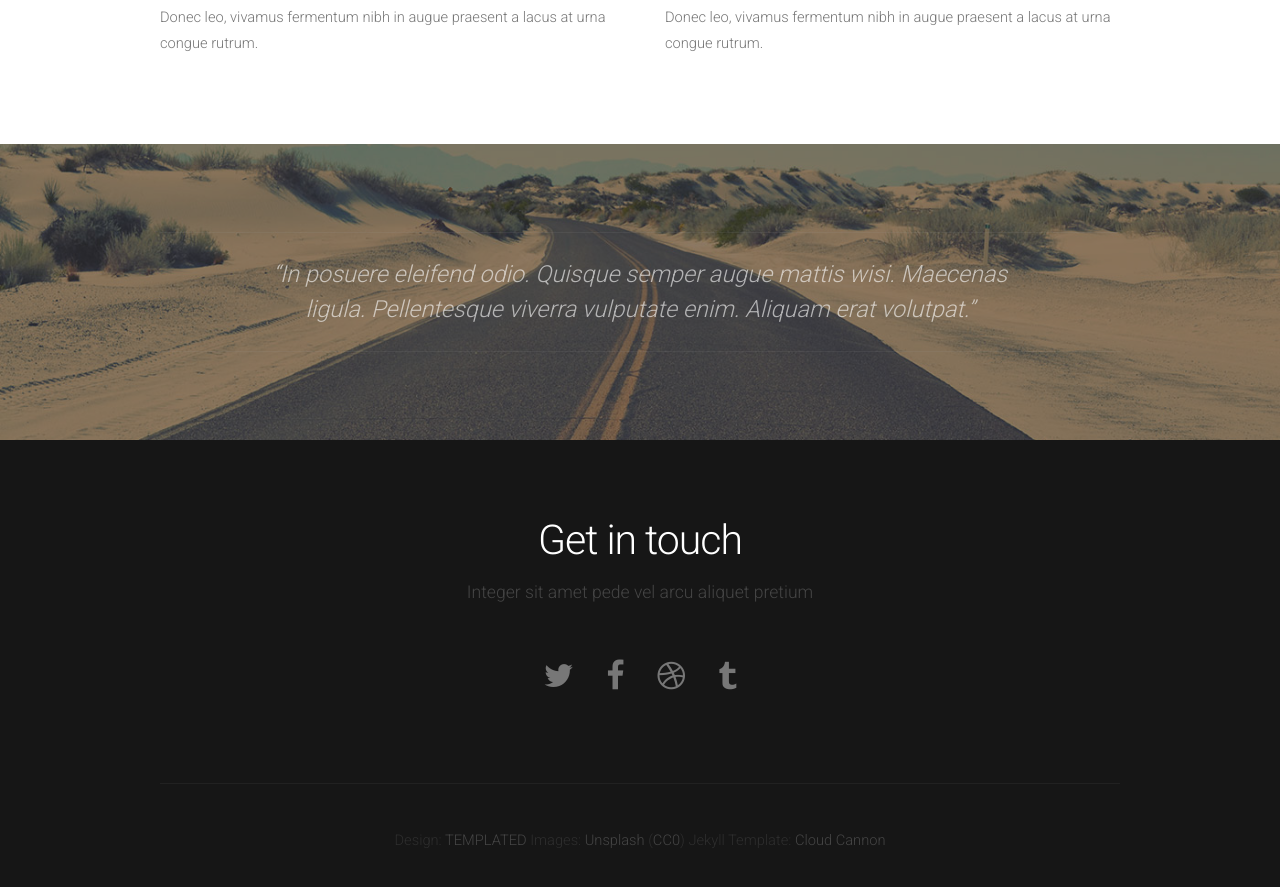
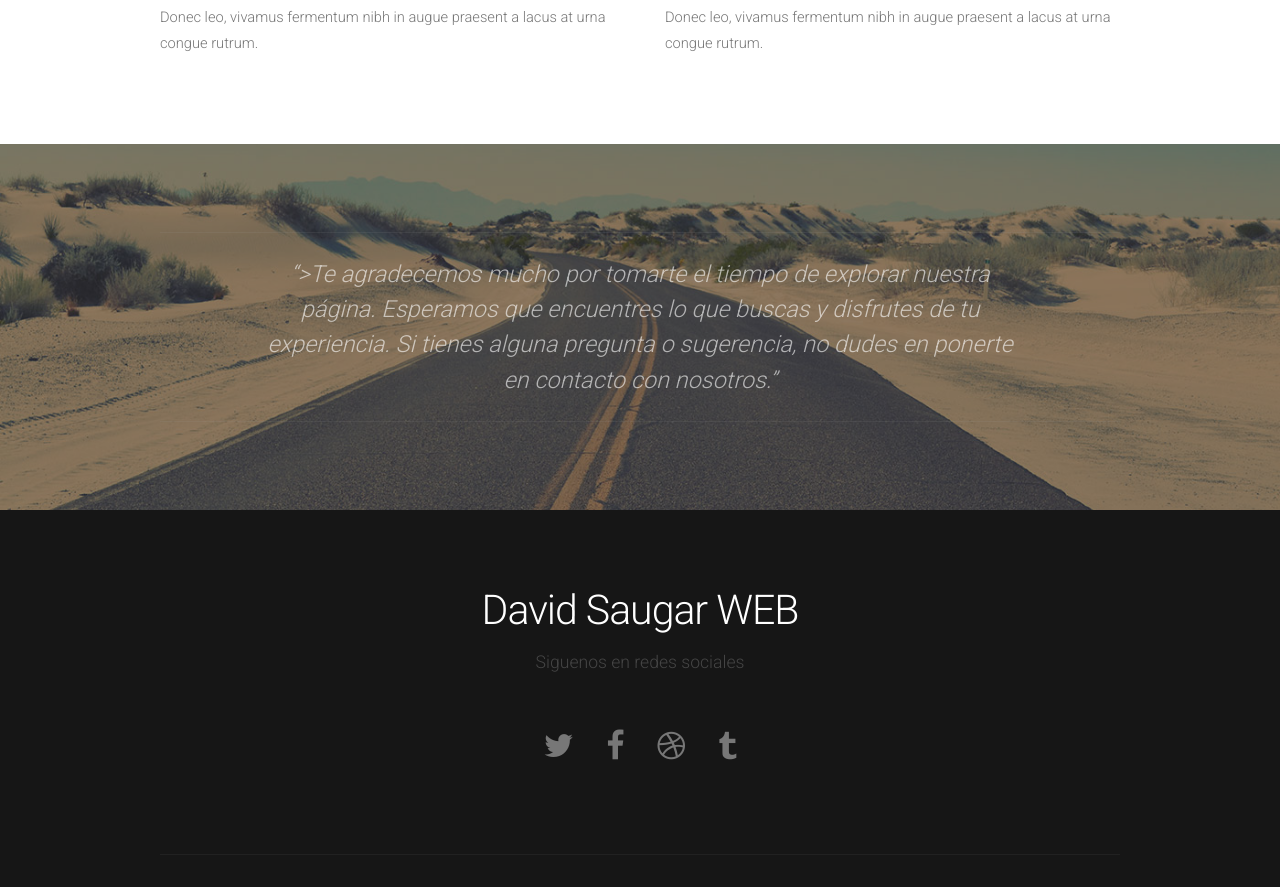
Before and after one commit to Davidsaugar/Davidsaugar.github.io, a Jekyll site: the page built from index.html, in a window 1280 px wide and 900 px high, scrolled down 2075 px. Shown: the top 887 px of the window. Built offline with Jekyll 4.4.1, drawn with Linux system fonts in a browser that asks for light colours; nearby versions of some CDN libraries; the list of posts is cut into pages by our own code; some of the changed text lies outside the part shown.

Commit message:
update20

```diff
--- a/_layouts/default.html
+++ b/_layouts/default.html
@@ -6,7 +6,7 @@ Released for free under the Creative Commons Attribution 3.0 license (templated.
 -->
 <html>
 <head>
-	<title>Linear by TEMPLATED</title>
+	<title>Pagina David Saugar</title>
 	<meta http-equiv="content-type" content="text/html; charset=utf-8" />
 	<meta name="description" content="" />
 	<meta name="keywords" content="" />
@@ -30,8 +30,8 @@ Released for free under the Creative Commons Attribution 3.0 license (templated.
 
 			<!-- Logo -->
 			<div id="logo">
-				<h1><a href="#">Linear</a></h1>
-				<span class="tag">By TEMPLATED</span>
+				<h1><a href="#">Pagina</a></h1>
+				<span class="tag">David Saugar</span>
 			</div>
 		</div>
 	</div>
@@ -42,7 +42,7 @@ Released for free under the Creative Commons Attribution 3.0 license (templated.
 	<div id="tweet">
 		<div class="container">
 			<section>
-				<blockquote>&ldquo;In posuere eleifend odio. Quisque semper augue mattis wisi. Maecenas ligula. Pellentesque viverra vulputate enim. Aliquam erat volutpat.&rdquo;</blockquote>
+				<blockquote>&ldquo;>Te agradecemos mucho por tomarte el tiempo de explorar nuestra página. Esperamos que encuentres lo que buscas y disfrutes de tu experiencia. Si tienes alguna pregunta o sugerencia, no dudes en ponerte en contacto con nosotros.&rdquo;</blockquote>
 			</section>
 		</div>
 	</div>
@@ -53,8 +53,8 @@ Released for free under the Creative Commons Attribution 3.0 license (templated.
 	<div class="container">
 		<section>
 			<header>
-				<h2>Get in touch</h2>
-				<span class="byline">Integer sit amet pede vel arcu aliquet pretium</span>
+				<h2>David Saugar WEB</h2>
+				<span class="byline">Siguenos en redes sociales</span>
 			</header>
 			<ul class="contact">
 				<li><a href="#" class="fa fa-twitter"><span>Twitter</span></a></li>
```
